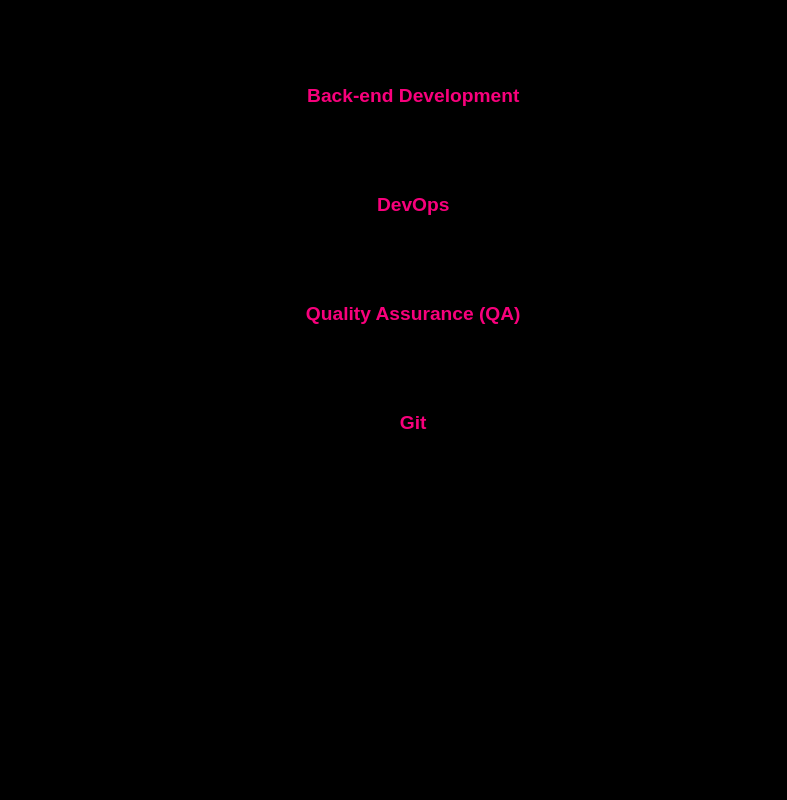
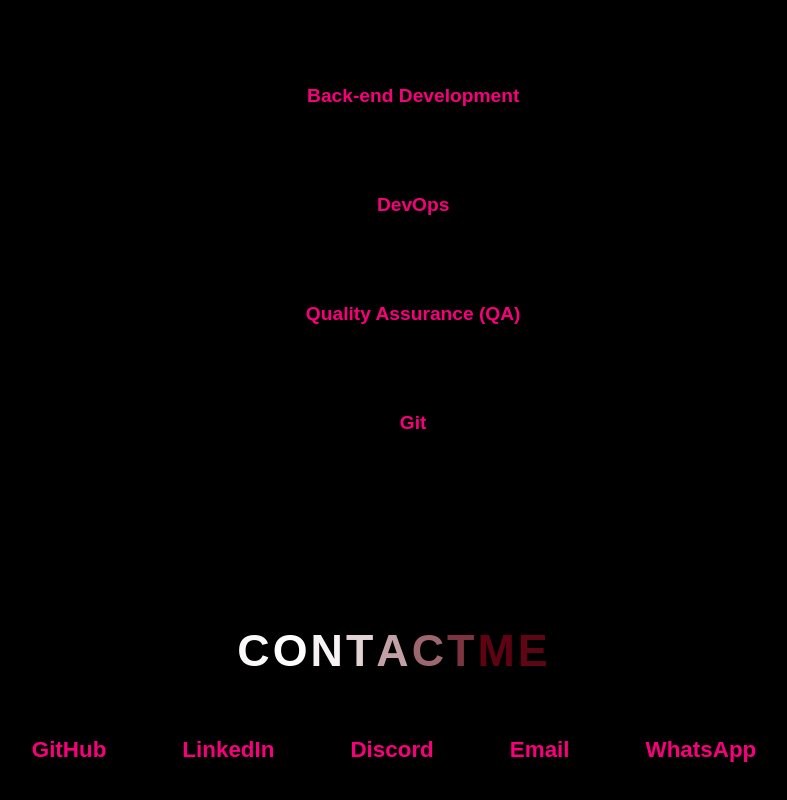
Before and after one commit to alissonkl20/porti, a React (Vite) app in the folder app/: page / in a window 1280 px wide. Shown: the part 2440-3240 px from the top of the page, without its empty margins (246-1033 px from the left). Before the commit the page ends 2970 px from the top, so only its background shows below. Built offline with nearby package versions, Linux system fonts and the light colour scheme; no server answers.

Commit message:
feat: adiciona componente Contacts e estilos correspondentes

```diff
--- a/app/src/App.jsx
+++ b/app/src/App.jsx
@@ -3,6 +3,7 @@ import './css/index.css';
 import Home from './components/Home';
 import Project from './components/Project';
 import Stacks from './components/Stacks';
+import Contacts from './components/Contacts';
 
 function App() {
   const [count, setCount] = useState(0);
@@ -12,6 +13,7 @@ function App() {
       <Home />
       <Project />
       <Stacks />
+      <Contacts />
     </div>
   );
 }
--- /dev/null
+++ b/app/src/components/Contacts.jsx
@@ -0,0 +1,51 @@
+import React from 'react';
+import '../css/Contacts.css';
+
+const githubUrl = import.meta.env.VITE_GITHUB_URL;
+const linkedinUrl = import.meta.env.VITE_LINKEDIN_URL;
+const discordUrl = import.meta.env.VITE_DISCORD_URL;
+const emailUrl = import.meta.env.VITE_EMAIL_URL;
+const whatsappUrl = import.meta.env.VITE_WHATSAPP_URL;
+
+function Contacts() {
+  return (
+    <div className="contacts-container dock-animation">
+      <h2 className="contacts-title">
+        {"Contact Me".split("").map((char, index) => (
+          <span key={index}>{char}</span>
+        ))}
+      </h2>
+      <div className="dock-animation">
+        <ul className="contacts-list">
+          <li className="contact-item">
+            <a href={githubUrl} target="_blank" rel="noopener noreferrer">
+              GitHub
+            </a>
+          </li>
+          <li className="contact-item">
+            <a href={linkedinUrl} target="_blank" rel="noopener noreferrer">
+              LinkedIn
+            </a>
+          </li>
+          <li className="contact-item">
+            <a href={discordUrl} target="_blank" rel="noopener noreferrer">
+              Discord
+            </a>
+          </li>
+          <li className="contact-item">
+            <a href={emailUrl} target="_blank" rel="noopener noreferrer">
+              Email
+            </a>
+          </li>
+          <li className="contact-item">
+            <a href={whatsappUrl} target="_blank" rel="noopener noreferrer">
+              WhatsApp
+            </a>
+          </li>
+        </ul>
+      </div>
+    </div>
+  );
+}
+
+export default Contacts;
--- /dev/null
+++ b/app/src/css/Contacts.css
@@ -0,0 +1,146 @@
+.contacts-container {
+  text-align: center;
+  padding: 3rem 2rem;
+  color: var(--color-white);
+  max-width: 900px;
+  margin: 2rem auto;
+  background: transparent;
+}
+
+.contacts-title {
+  font-size: 2.8rem;
+  margin-bottom: 2rem;
+  text-transform: uppercase;
+  letter-spacing: 3px;
+}
+
+.contacts-title span {
+  display: inline-block;
+  animation: colorWave 1.5s ease-in-out infinite;
+}
+
+.contacts-title span:nth-child(1) {
+  animation-delay: 0s;
+}
+.contacts-title span:nth-child(2) {
+  animation-delay: 0.1s;
+}
+.contacts-title span:nth-child(3) {
+  animation-delay: 0.2s;
+}
+.contacts-title span:nth-child(4) {
+  animation-delay: 0.3s;
+}
+.contacts-title span:nth-child(5) {
+  animation-delay: 0.4s;
+}
+.contacts-title span:nth-child(6) {
+  animation-delay: 0.5s;
+}
+.contacts-title span:nth-child(7) {
+  animation-delay: 0.6s;
+}
+.contacts-title span:nth-child(8) {
+  animation-delay: 0.7s;
+}
+.contacts-title span:nth-child(9) {
+  animation-delay: 0.8s;
+}
+.contacts-title span:nth-child(10) {
+  animation-delay: 0.9s;
+}
+.contacts-title span:nth-child(11) {
+  animation-delay: 1s;
+}
+
+.contacts-list {
+  list-style: none;
+  padding: 0;
+  display: flex;
+  flex-wrap: wrap;
+  justify-content: center;
+  gap: 1.5rem;
+}
+
+.contact-item {
+  margin: 0.8rem 0;
+  animation: slideIn 1s ease-in-out;
+}
+
+.contact-item a {
+  color:var(--color-pink1);
+  text-decoration: none;
+  font-size: 1.4rem;
+  font-weight: bold;
+  padding: 0.8rem 1.5rem;
+  border: 2px solid transparent;
+  border-radius: 12px;
+  background: transparent;
+    transition: color 0.3s ease, transform 0.3s ease, background-color 0.3s ease;
+}
+
+.contact-item a:hover {
+  color:var(--color-green2);
+  transform: translateY(-5px);
+  background: var(--color-black);
+  border-color: var(--color-pink1);
+}
+
+@keyframes fadeIn {
+  from {
+    opacity: 0;
+  }
+  to {
+    opacity: 1;
+  }
+}
+
+@keyframes slideIn {
+  from {
+    transform: translateY(20px);
+    opacity: 0;
+  }
+  to {
+    transform: translateY(0);
+    opacity: 1;
+  }
+}
+
+@keyframes colorWave {
+  0%, 100% {
+    color: var(--color-white)
+  }
+  50% {
+    color:var(--color-pink4);
+  }
+}
+
+@media (max-width: 768px) {
+  .contacts-container {
+    padding: 2rem 1.5rem;
+  }
+
+  .contacts-title {
+    font-size: 2.4rem;
+  }
+
+  .contact-item a {
+    font-size: 1.2rem;
+    padding: 0.6rem 1.2rem;
+  }
+}
+
+@media (max-width: 480px) {
+  .contacts-container {
+    padding: 1.5rem 1rem;
+  }
+
+  .contacts-title {
+    font-size: 2rem;
+  }
+
+  .contact-item a {
+    font-size: 1rem;
+    padding: 0.5rem 1rem;
+  }
+}
--- a/app/src/css/index.css
+++ b/app/src/css/index.css
@@ -18,6 +18,7 @@
   --color-pink1: #f8007c; /* Rosa */
   --color-pink2: #8d0047; /* Rosa */
   --color-pink3: #ff69b4; /* Rosa */
+  --color-pink4: #5c0210; /* Rosa */
   --color-green1: #008000; /* Verde */
   --color-green2: #00ff00; /* Verde */
   --color-green3: #022b02; /* Verde */
```
